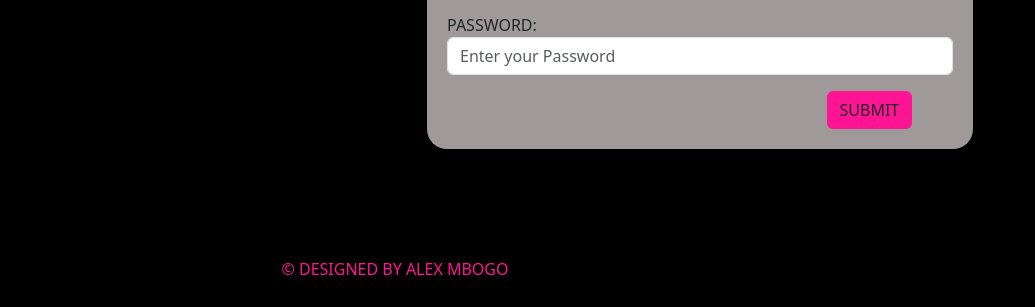
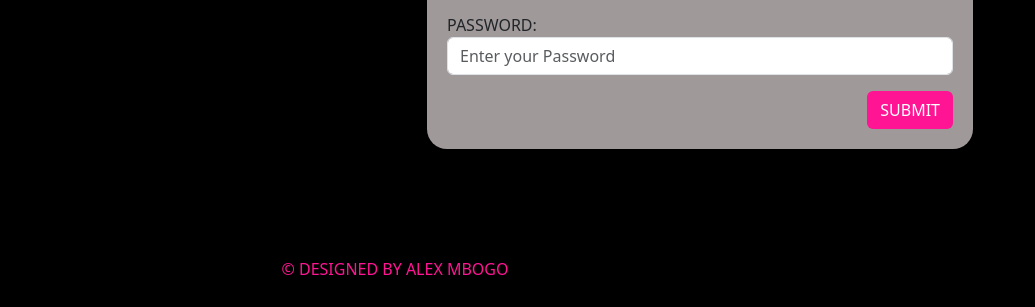
Before and after one commit to MBOGOO/portfolio, a plain HTML site: page index.html in a window 1280 px wide. Shown: the part 2822-3129 px from the top of the page, 245-1280 px from the left. Drawn offline with nearby package versions, Linux system fonts and the light colour scheme.

Commit message:
Updated portfolio: deleted portfolio.html and added new images and index.html

```diff
--- a/index.html
+++ b/index.html
@@ -69,6 +69,14 @@
   height: 90px;
   color: deeppink;
   }
+  .btn-pink {
+  background-color: deeppink;
+  color: white;
+}
+.btn-pink:hover{
+  color: blue;
+
+}
    /* Add responsiveness */
    @media (max-width: 768px) {
       .container-fluid {
@@ -346,7 +354,8 @@
             <label for="password">PASSWORD:</label>
           <input type="text" name="psw" class="form-control" placeholder="Enter your Password" required>
         </div>
-        <button style="background-color: deeppink;margin-left: 75%;" class="btn" type="submit">SUBMIT</button>
+        <button class="btn btn-pink ms-auto d-block" type="submit">SUBMIT</button>
+
         </form>
       </div>
     </div>
```
